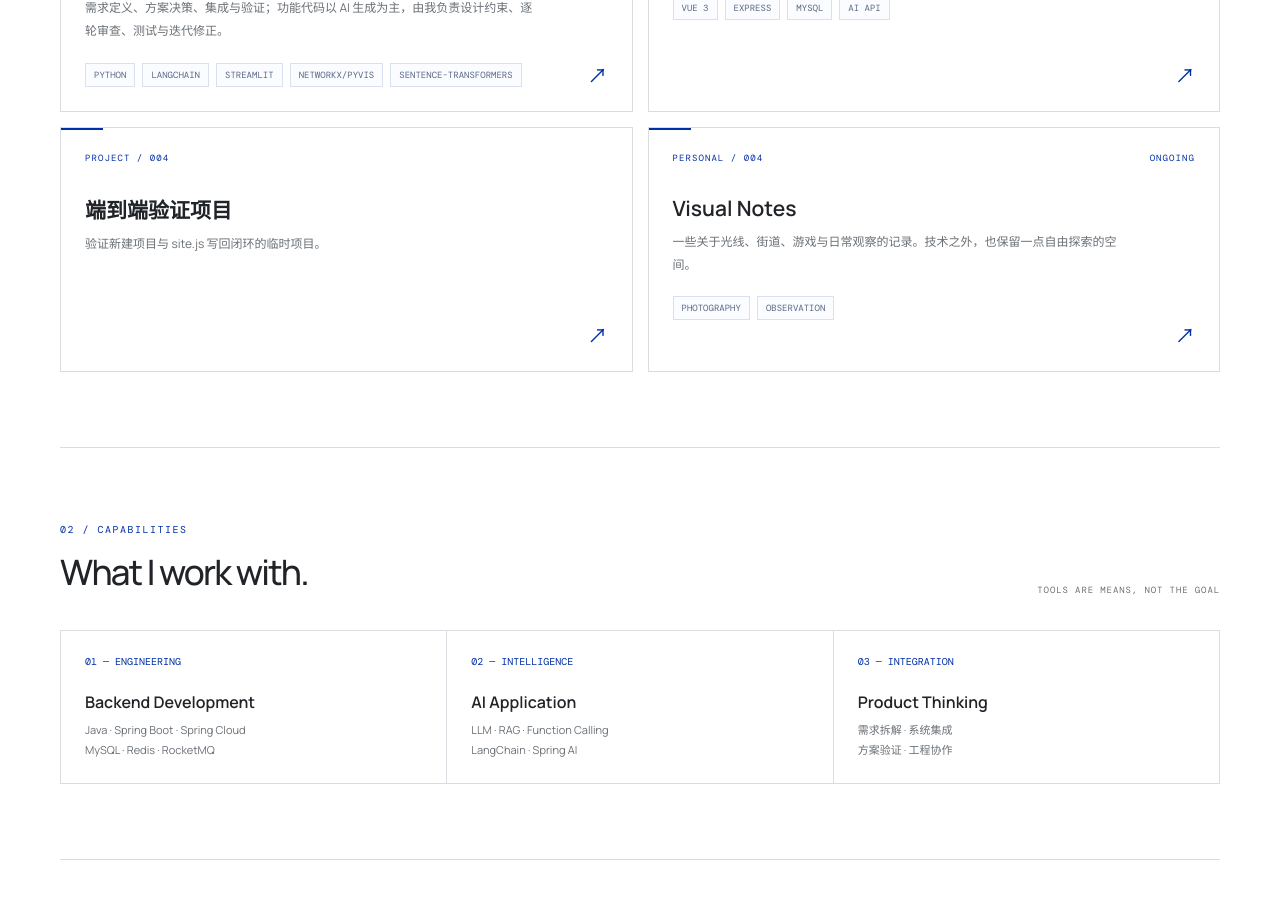
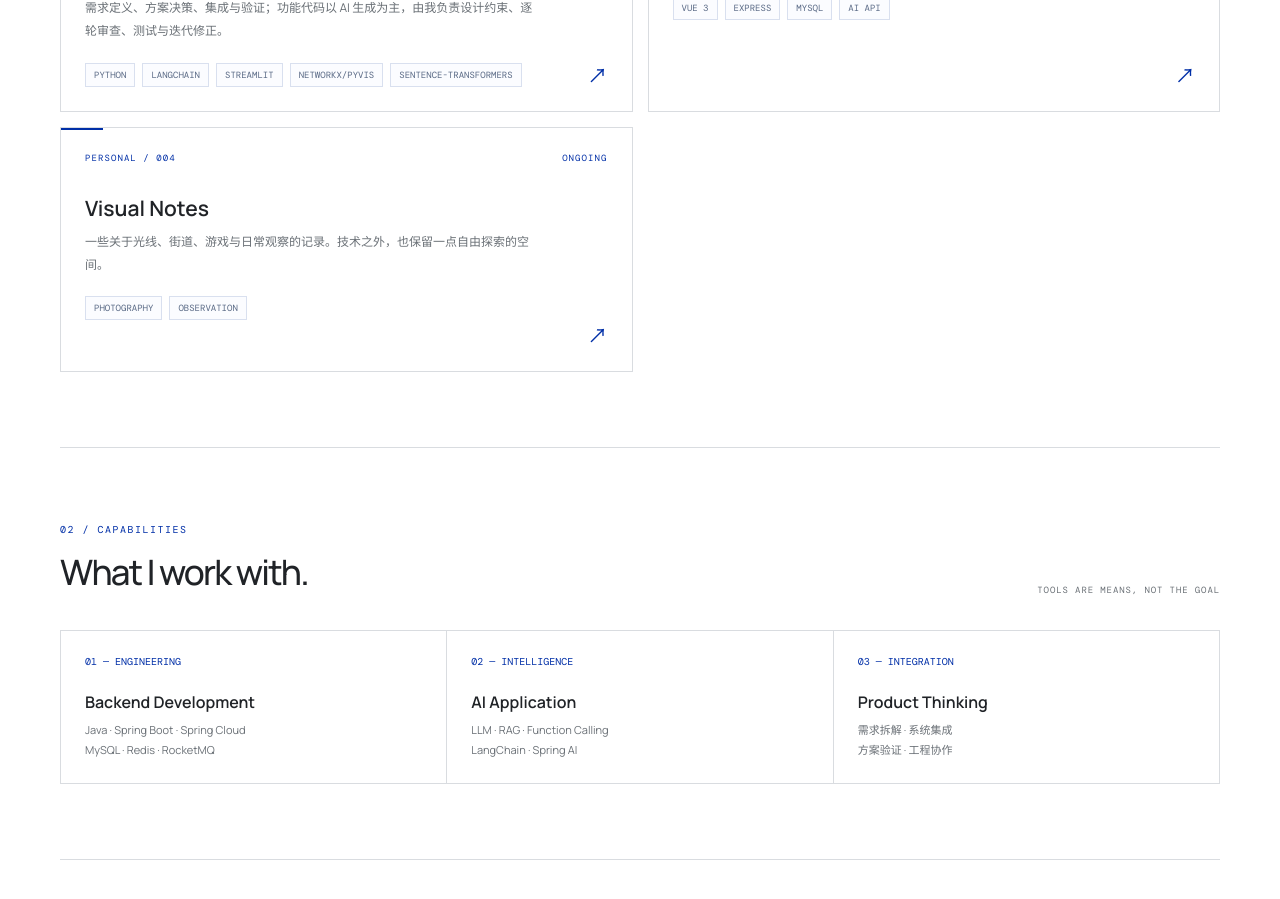
Before and after one commit to yuanyyyyyyyyy/rain, a Vue app: page / in a window 1280 px wide. Shown: the part 1400-2299 px from the top of the page. Built offline with nearby package versions, Linux system fonts and the light colour scheme; no server answers.

Commit message:
publish: content update from admin console

```diff
--- a/src/data/site.js
+++ b/src/data/site.js
@@ -19,6 +19,7 @@ export const profile = {
   github: '',
 }
 
+// === PROJECTS:AUTO-START ===
 export const projects = [
   {
     slug: 'yunshu',
@@ -57,13 +58,6 @@ export const projects = [
     summary:
       '围绕照片展示与视觉表达构建的全栈项目，结合图片处理、对象存储与 AI 能力。',
     tags: ['VUE 3', 'EXPRESS', 'MYSQL', 'AI API'],
-  },
-  {
-    slug: 'test-e2e',
-    no: '004',
-    title: '端到端验证项目',
-    summary:
-      '验证新建项目与 site.js 写回闭环的临时项目。',
   }
 ]
 // === PROJECTS:AUTO-END ===
```
